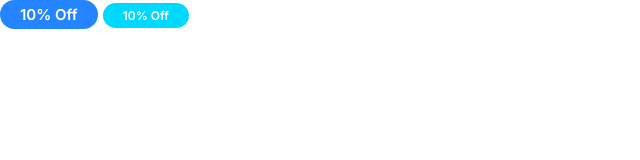
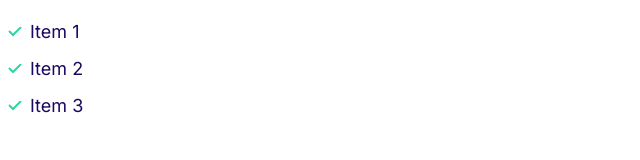
Before and after one commit to emz-achoji/Dave-Domains-Platform, a plain HTML site: page index.html in a window 1280 px wide. Shown: the whole page, without its empty margins (0-640 px from the left). Drawn offline with Linux system fonts and the light colour scheme.

Commit message:
Built a list component.

```diff
--- a/css/styles.css
+++ b/css/styles.css
@@ -122,3 +122,31 @@ a {
     font-size: 1.2rem;
   }
 }
+
+/* Lists */
+.list {
+  list-style: none;
+  padding-left: 0;
+  color: var(--color-headings);
+}
+
+.list--inline .list__item {
+  display: inline-block;
+  margin-right: 2rem;
+}
+
+.list--tick {
+  list-style-image: url(../images/tick.svg);
+  padding-left: 3rem;
+}
+
+.list--tick .list__item {
+  padding-left: 0.5rem;
+  margin-bottom: 1rem;
+}
+
+@media screen and (min-width: 1024px) {
+  .list--tick .list__item {
+    padding-left: 0;
+  }
+}
--- a/index.html
+++ b/index.html
@@ -14,7 +14,10 @@
     <link rel="stylesheet" href="css/styles.css" />
   </head>
   <body>
-    <span class="badge badge--primary">10% Off</span>
-    <span class="badge badge--secondary badge--small">10% Off</span>
+    <ul class="list list--tick">
+      <li class="list__item">Item 1</li>
+      <li class="list__item">Item 2</li>
+      <li class="list__item">Item 3</li>
+    </ul>
   </body>
 </html>
```
Also changed, not shown: components/lists.html (added, +5 -0 lines), images/tick.svg (added).
